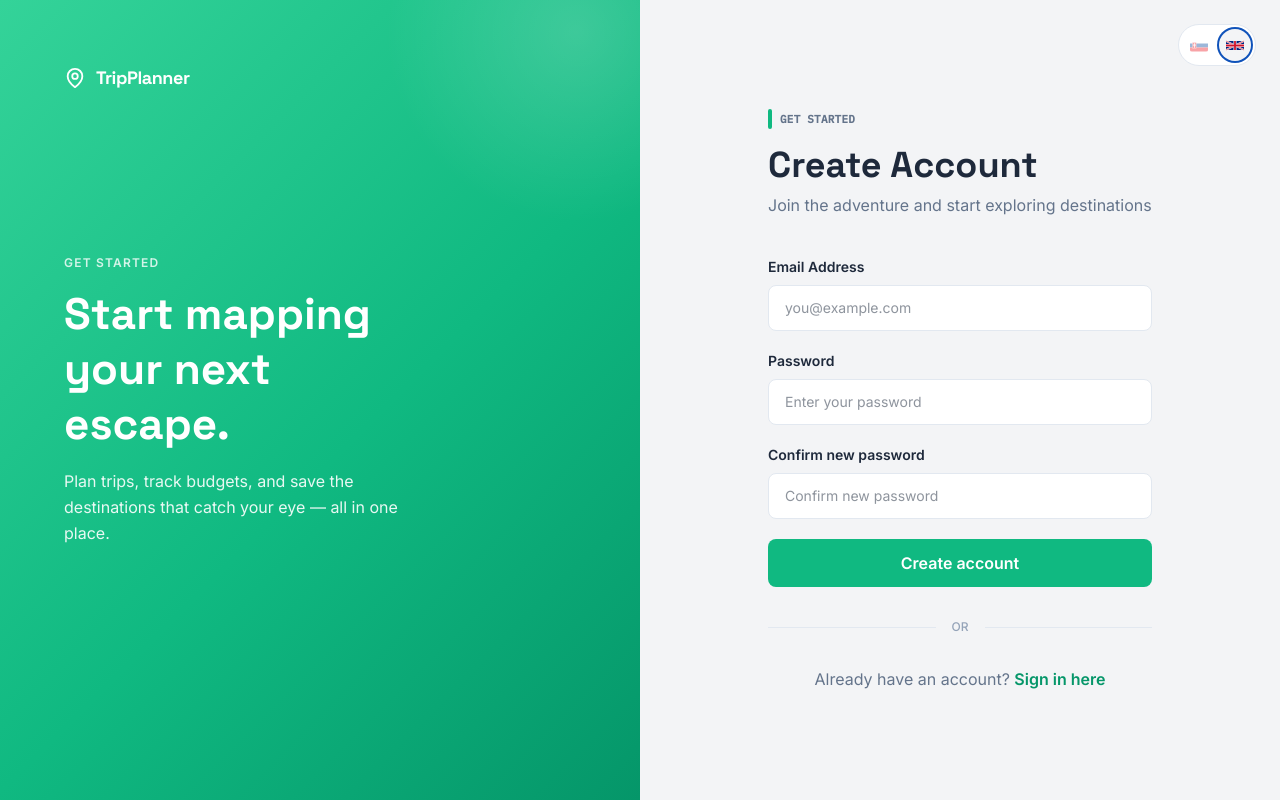
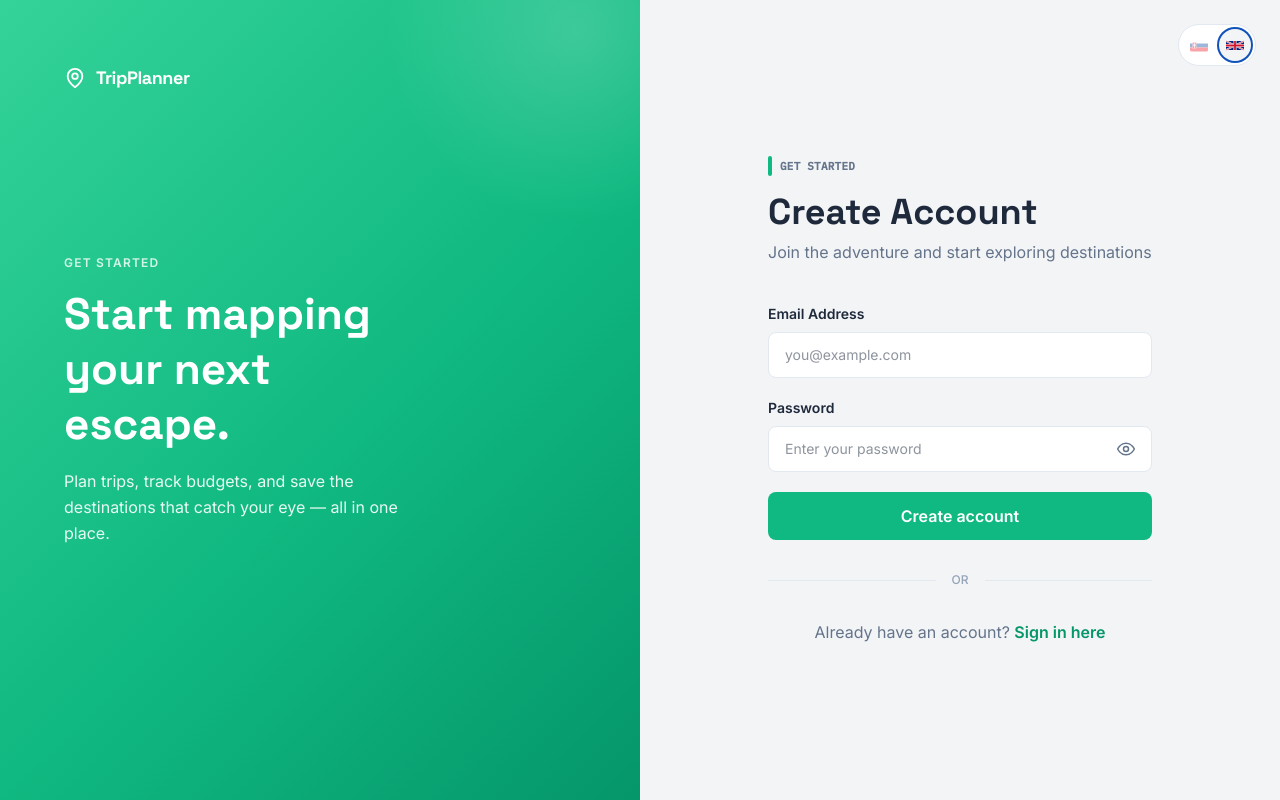
Before and after one commit to sauwin/trip-planner-frontend, a Vue app: page /register in a window 1280 px wide. Built offline with nearby package versions, Linux system fonts and the light colour scheme; no server answers.

Commit message:
feat(auth): simplify registration password input

```diff
--- a/src/locales/auth/en.ts
+++ b/src/locales/auth/en.ts
@@ -14,6 +14,8 @@ export default {
     accessTrips: 'Access your trips and start exploring',
     emailAddress: 'Email Address',
     enterPassword: 'Enter your password',
+    showPassword: 'Show password',
+    hidePassword: 'Hide password',
     signingIn: 'Signing in...',
     or: 'OR',
     createOneNow: 'Create one now',
--- a/src/locales/auth/sk.ts
+++ b/src/locales/auth/sk.ts
@@ -14,6 +14,8 @@ export default {
     accessTrips: 'Získajte prístup k svojim cestám a začnite objavovať',
     emailAddress: 'E-mailová adresa',
     enterPassword: 'Zadajte heslo',
+    showPassword: 'Zobraziť heslo',
+    hidePassword: 'Skryť heslo',
     signingIn: 'Prihlasovanie...',
     or: 'ALEBO',
     createOneNow: 'Vytvorte si ho teraz',
--- a/src/views/register/pages/RegisterView.vue
+++ b/src/views/register/pages/RegisterView.vue
@@ -10,7 +10,7 @@ import { getPasswordStrength, isStrongPassword } from '@/utils/passwordStrength'
 
 const email = ref('');
 const password = ref('');
-const confirmPassword = ref('');
+const isPasswordVisible = ref(false);
 const errorMessage = ref('');
 const isLoading = ref(false);
 
@@ -18,7 +18,6 @@ const router = useRouter();
 const authStore = useAuthStore();
 const { t } = useI18n();
 const passwordStrength = computed(() => getPasswordStrength(password.value));
-const passwordsMatch = computed(() => password.value === confirmPassword.value);
 
 const passwordStrengthLabels = computed(() => ({
   empty: t('auth.passwordStrengthLevels.empty'),
@@ -32,11 +31,6 @@ async function handleSubmit() {
 
   if (!isStrongPassword(password.value)) {
     errorMessage.value = t('auth.passwordSecurity');
-    return;
-  }
-
-  if (!passwordsMatch.value) {
-    errorMessage.value = t('auth.passwordsDontMatch');
     return;
   }
 
@@ -111,17 +105,37 @@ async function handleSubmit() {
 
           <div>
             <label for="password" class="mb-2 block text-sm font-semibold text-ink">{{ t('auth.password') }}</label>
+            <div class="relative">
               <input
                 id="password"
                 v-model="password"
-              type="password"
+                :type="isPasswordVisible ? 'text' : 'password'"
                 autocomplete="new-password"
                 required
                 minlength="8"
                 :placeholder="t('auth.enterPassword')"
-              class="w-full rounded-lg border bg-paper-dim px-4 py-3 text-sm text-ink transition-colors focus:outline-none focus:ring-1 focus:ring-sage"
+                class="w-full rounded-lg border bg-paper-dim px-4 py-3 pr-12 text-sm text-ink transition-colors focus:outline-none focus:ring-1 focus:ring-sage"
                 :class="password && !isStrongPassword(password) ? 'border-alert' : 'border-line focus:border-sage'"
               />
+              <button
+                type="button"
+                class="absolute inset-y-0 right-0 flex items-center px-4 text-ink-soft transition-colors hover:text-ink focus:outline-none focus-visible:ring-2 focus-visible:ring-sage"
+                :aria-label="isPasswordVisible ? t('auth.hidePassword') : t('auth.showPassword')"
+                :aria-pressed="isPasswordVisible"
+                @click="isPasswordVisible = !isPasswordVisible"
+              >
+                <svg v-if="isPasswordVisible" class="h-5 w-5" viewBox="0 0 24 24" fill="none" stroke="currentColor" stroke-width="1.8" stroke-linecap="round" stroke-linejoin="round" aria-hidden="true">
+                  <path d="M3 3l18 18" />
+                  <path d="M10.6 10.6a2 2 0 0 0 2.8 2.8" />
+                  <path d="M9.9 5.2A11.2 11.2 0 0 1 12 5c5 0 8.3 4.5 9 7-.3 1.1-1.2 2.6-2.6 3.9" />
+                  <path d="M6.2 6.2C3.9 7.6 2.4 9.8 2 12c.7 2.5 4 7 10 7 1.1 0 2.1-.2 3-.5" />
+                </svg>
+                <svg v-else class="h-5 w-5" viewBox="0 0 24 24" fill="none" stroke="currentColor" stroke-width="1.8" stroke-linecap="round" stroke-linejoin="round" aria-hidden="true">
+                  <path d="M2 12s3.5-7 10-7 10 7 10 7-3.5 7-10 7S2 12 2 12Z" />
+                  <circle cx="12" cy="12" r="3" />
+                </svg>
+              </button>
+            </div>
 
             <div v-if="password" class="mt-3 space-y-2">
               <div class="flex items-center justify-between text-[11px] font-semibold uppercase tracking-wide text-ink-soft">
@@ -135,24 +149,6 @@ async function handleSubmit() {
                 />
               </div>
             </div>
-          </div>
-
-          <div>
-            <label for="confirmPassword" class="mb-2 block text-sm font-semibold text-ink">{{ t('auth.confirmNewPassword') }}</label>
-            <input
-              id="confirmPassword"
-              v-model="confirmPassword"
-              type="password"
-              autocomplete="new-password"
-              required
-              :placeholder="t('auth.confirmNewPassword')"
-              :aria-invalid="confirmPassword.length > 0 && !passwordsMatch"
-              class="w-full rounded-lg border bg-paper-dim px-4 py-3 text-sm transition-colors focus:outline-none focus:ring-1 focus:ring-sage"
-              :class="confirmPassword.length > 0 && !passwordsMatch ? 'border-alert text-alert' : 'border-line text-ink focus:border-sage'"
-            />
-            <p v-if="confirmPassword.length > 0 && !passwordsMatch" class="mt-2 text-xs text-alert">
-              {{ t('auth.passwordsDontMatch') }}
-            </p>
           </div>
 
           <p v-if="errorMessage" class="rounded-lg bg-alert/10 px-4 py-3 text-sm text-alert">{{ errorMessage }}</p>
```
Lines whose indentation alone changed are shown as unchanged.
